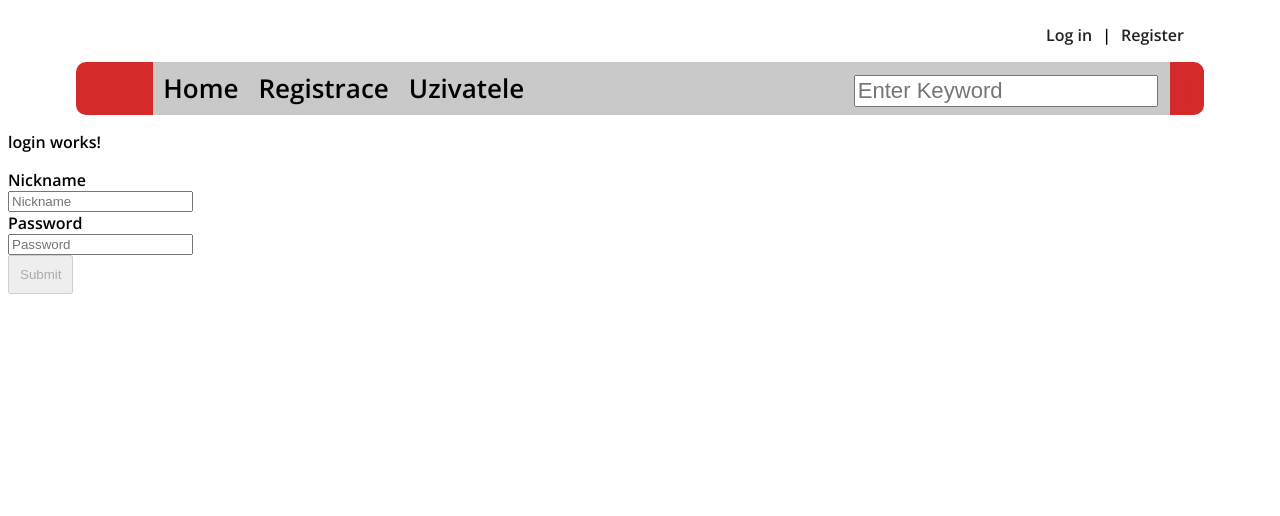
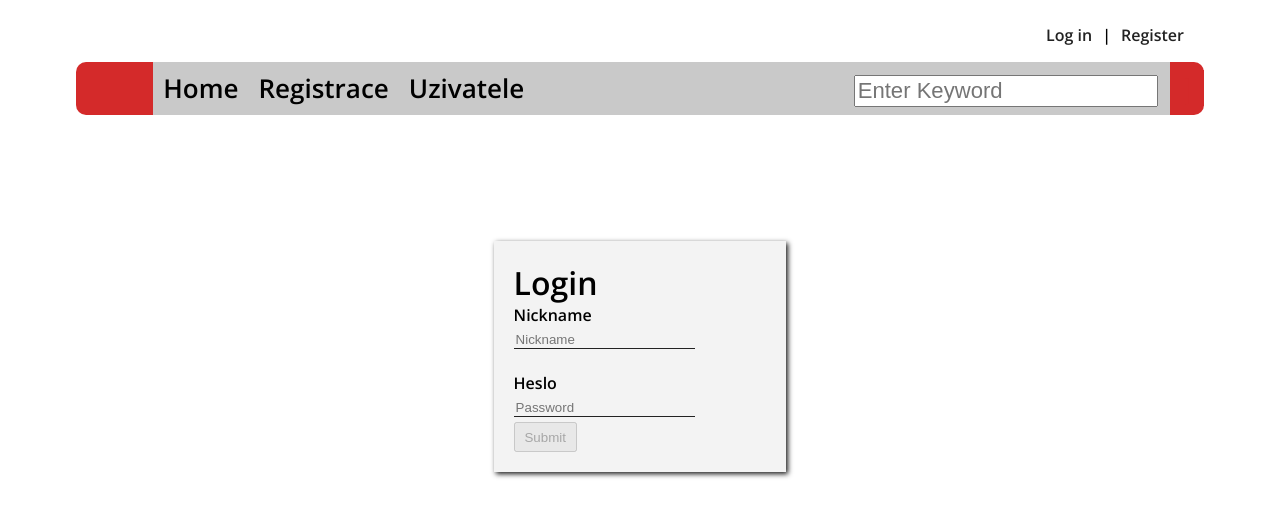
Before and after one commit to skyper-cz/FE, an Angular app: page /Login in a window 1280 px wide. Shown: the top 516 px of the page. Built offline with nearby package versions, Linux system fonts and the light colour scheme; what ng2-search-filter would draw is missing.

Commit message:
Login design

```diff
--- a/src/app/login/login.component.html
+++ b/src/app/login/login.component.html
@@ -1,31 +1,27 @@
-<p>login works!</p>
+<div id="reg_frame">
+  <h1>Login</h1>
+
 
   <form #form="ngForm">
-  <div>
-    <label for="nick">Nickname</label>
-  </div>
-  <div>
-    <input name="nickname" [(ngModel)]="nick" type="text" required minlength="3" maxlength="10"
-           #UzivatelskeJmenoEl="ngModel" id="nick" placeholder="Nickname">
+    <label for="inputNick">Nickname</label><br>
+    <input name="nickname" [(ngModel)]="nickname" type="text" required minlength="3" maxlength="10"
+           #UzivatelskeJmenoEl="ngModel" id="inputNick" placeholder="Nickname">
+    <div [hidden]="UzivatelskeJmenoEl.valid || UzivatelskeJmenoEl.pristine" class="alert alert-danger">
       <p *ngIf="UzivatelskeJmenoEl.errors != null && UzivatelskeJmenoEl.errors.minlength">Jméno je moc krátké</p>
     </div>
+    <br>
+    <br>
+    <div>
+      <label for="inputPassword">Heslo</label>
+      <br>
 
-
-
-
-  <div>
-    <label for="password">Password</label>
-  </div>
-  <div>
-    <input name="password" [(ngModel)]="password" type="text" required minlength="5" maxlength="30"
-           #HesloEl="ngModel" id="password" placeholder="Password">
+      <input name="password" [(ngModel)]="heslo" type="password" required minlength="5" maxlength="30"
+             #HesloEl="ngModel" id="inputPassword" class="form-control"
+             placeholder="Password">
+      <div [hidden]="HesloEl.valid || HesloEl.pristine" class="alert alert-danger">
         <p *ngIf="HesloEl.errors != null && HesloEl.errors.minlength">Heslo je moc krátké</p>
       </div>
-
-
-
-
-
+    </div>
 
     <div>
       <button [disabled]="form.invalid" (click)="tryToLogIn()" type="submit">
@@ -34,3 +30,4 @@
       <div>{{message}}</div>
     </div>
   </form>
+</div>
--- a/src/app/login/login.component.scss
+++ b/src/app/login/login.component.scss
@@ -1,3 +1,41 @@
-button{
-  padding: 10px;
+#reg_frame {
+  position: relative;
+  width: 20%;
+  min-height: 20vh;
+  background: #f3f3f3;
+  padding: 20px;
+  margin: auto;
+  margin-top: 10%;
+  box-shadow: 2px 2px 5px #1a1a1a;
 }
+
+#reg_frame h1 {
+  margin: 0px 0px;
+}
+
+#reg_frame hr {
+  margin-bottom: 20px;
+}
+
+#reg_frame input {
+  margin: 5px 0px;
+  border: none;
+  border-bottom: 1px solid #222222;
+  background-color: #f3f3f3;
+}
+
+#reg_frame input:focus {
+  border-bottom: 1px solid #1b6bd4;
+  background-color: #f3f3f3;
+  outline: none;
+}
+#reg_frame button {
+  width: 25%;
+  height: 30px;
+}
+
+.right-inputs {
+  position: absolute;
+  left: 50%;
+  top: 13%;
+}
--- a/src/app/login/login.component.ts
+++ b/src/app/login/login.component.ts
@@ -8,8 +8,8 @@ import {UserService} from "../user.service";
 })
 export class LoginComponent implements OnInit {
 
-  nick = '';
-  password = '';
+  nickname = '';
+  heslo = '';
   message = '';
 
   constructor(private apiService: UserService) { }
@@ -18,7 +18,7 @@ export class LoginComponent implements OnInit {
   }
 
   tryToLogIn(){
-    this.message = this.apiService.isValid(this.nick,this.password);
+    this.message = this.apiService.isValid(this.nickname,this.heslo);
   }
 
 }
```
Lines whose indentation alone changed are shown as unchanged.
